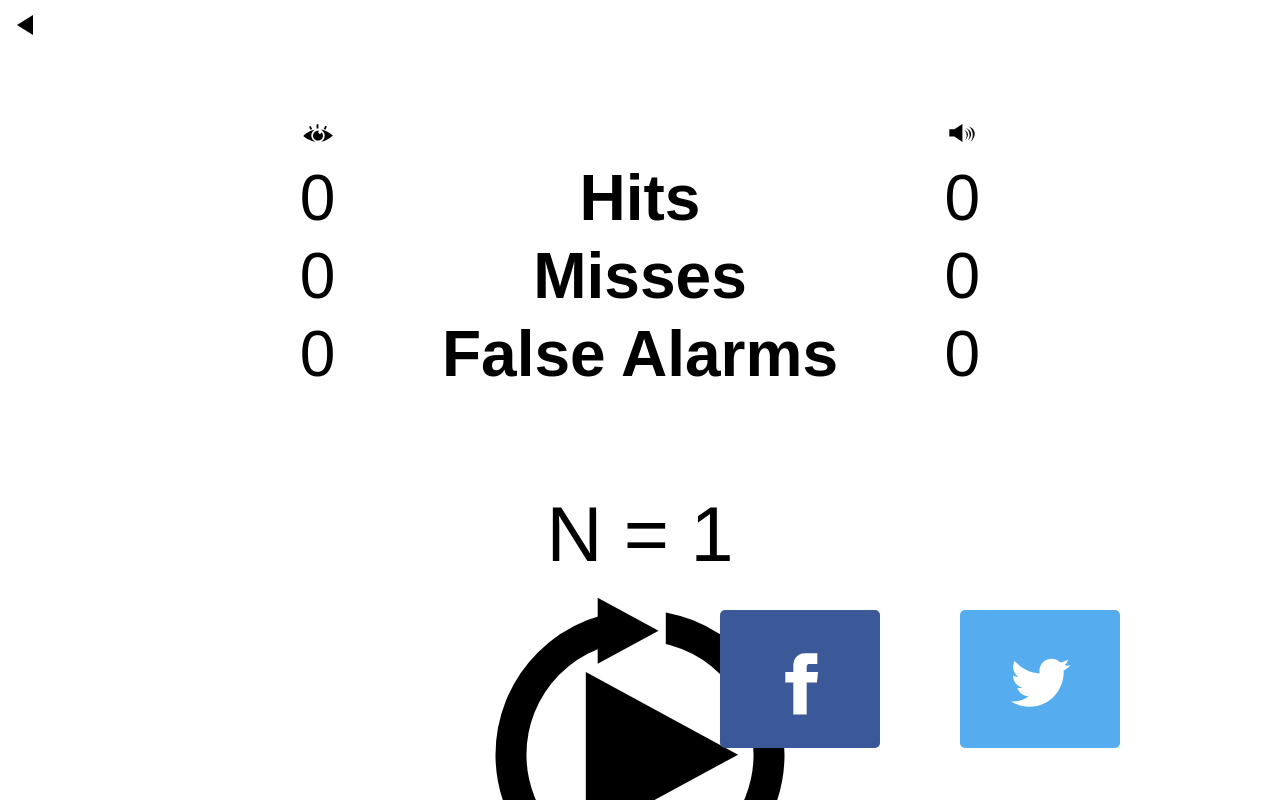
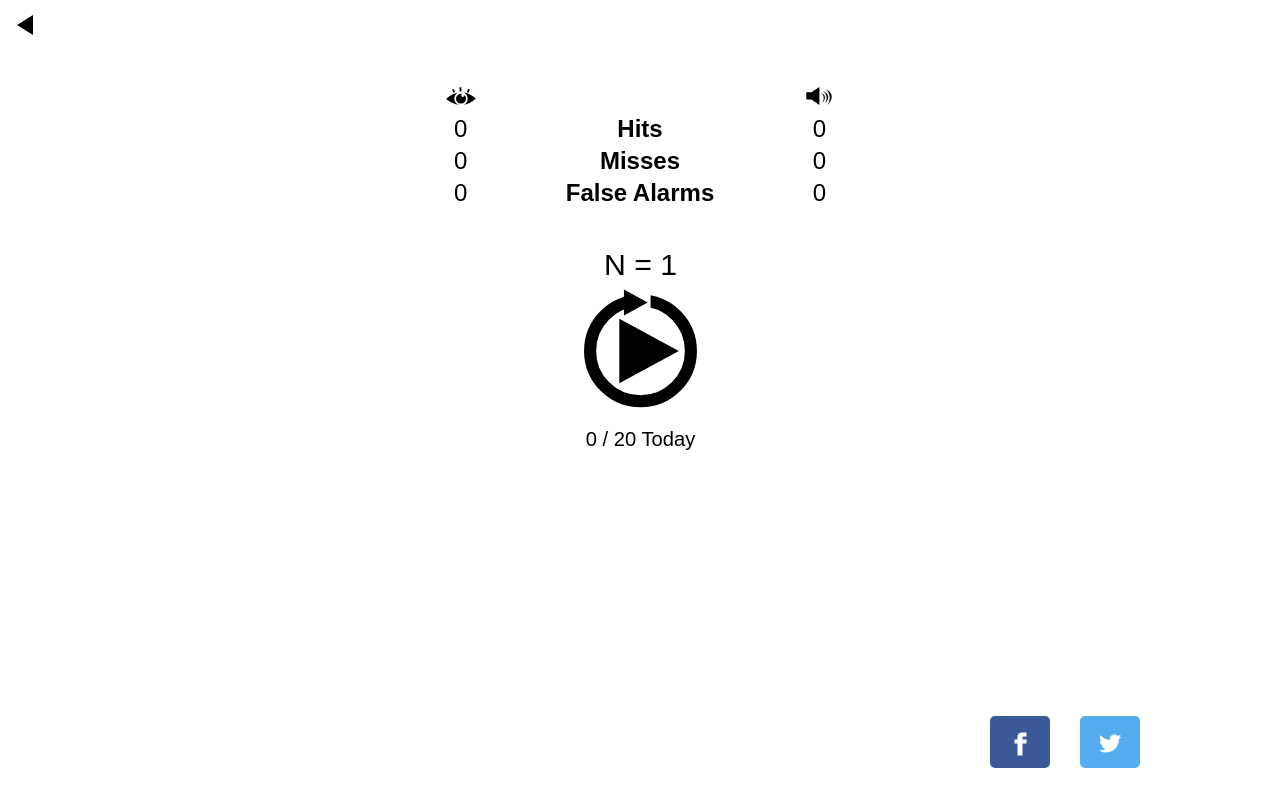
Before and after one commit to jperryhouts/Dual-N-Back, a plain HTML site: page screens/score.html in a window 1280 px wide. Drawn offline with Linux system fonts and the light colour scheme.

Commit message:
Fix score screen on desktop (wide screen) resolutions

```diff
--- a/screens/score.html
+++ b/screens/score.html
@@ -137,8 +137,8 @@
                 <polygon points='17,25 33,35 33,15' style='fill:black;' />
             </svg>
 
-            <div style='padding: 30px 0 0 0'>
-                <table style='top:18px;width:55vw;font-size:5vw;font-family:Sans-serif;margin:auto'>
+            <div style='padding: 30px 0 0 0; max-width: 500px; margin: 0 auto'>
+                <table style='top:18px;width:85%;font-size:min(5vw, 24px);font-family:Sans-serif;margin:auto'>
                     <tr>
                         <th>
                             <img src='/img/eye.svg' width=30vw />
@@ -179,7 +179,7 @@
                 </svg>
             </div>
 
-            <div style='position:absolute;left:10%;bottom:20px;width:80%;font-size: 5vw;margin:auto'>
+            <div style='position:absolute;left:10%;bottom:20px;width:80%;font-size:min(5vw, 24px);margin:auto'>
                 <div style='position:relative;float:right'>
 
                     <!-- Sharingbutton Facebook -->
```
